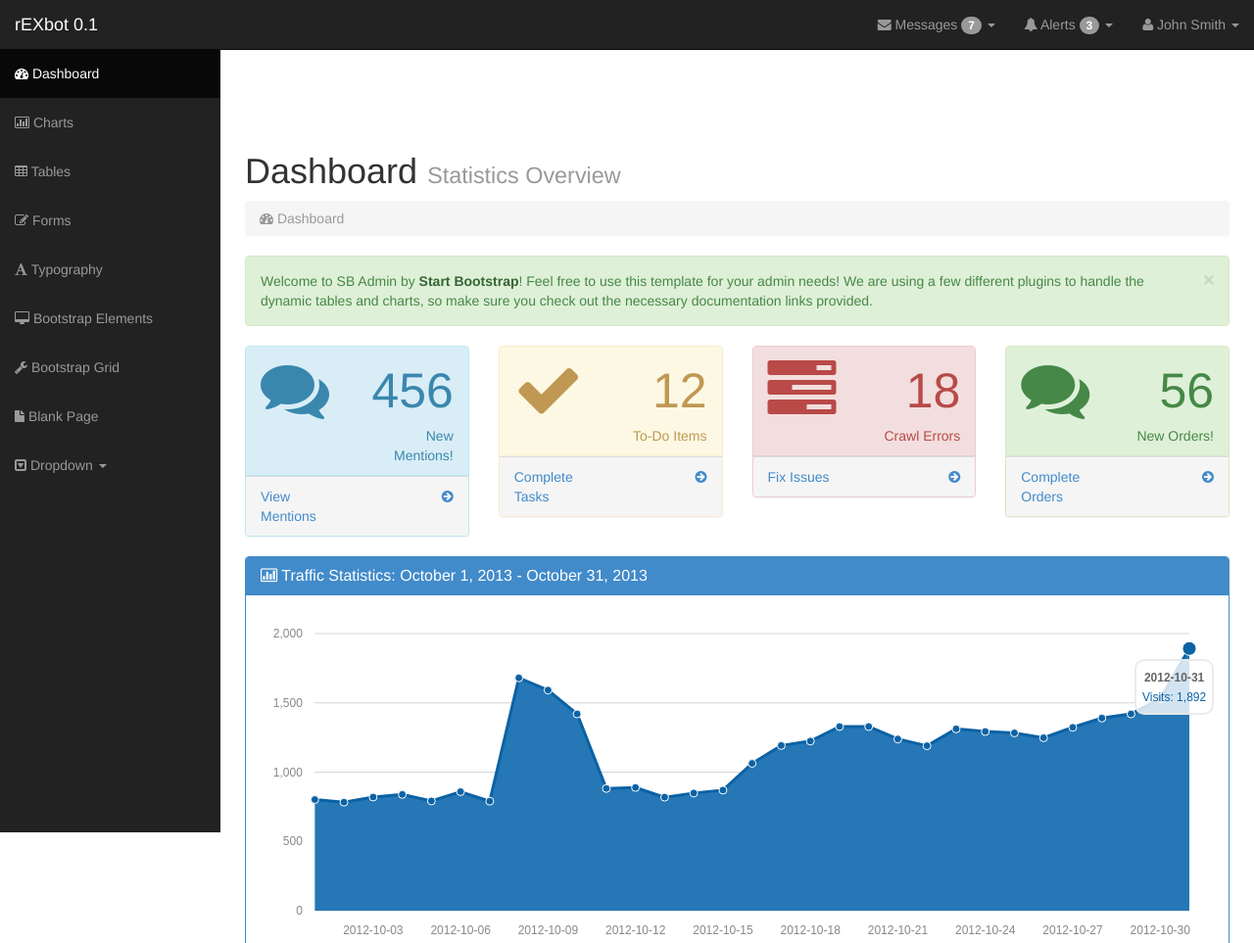
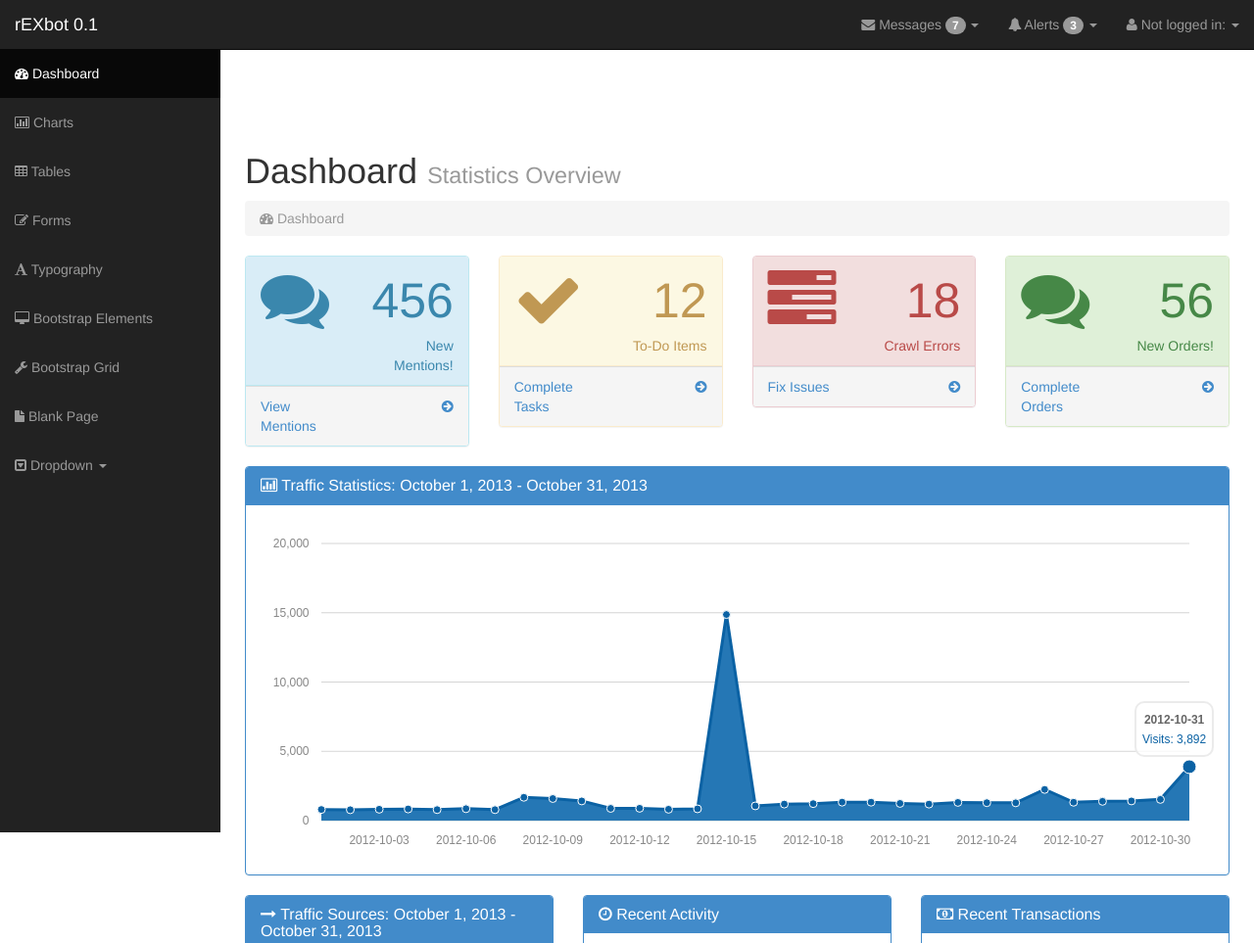
Before and after one commit to 3bm/rexxbot, a Django app: page / in a window 1280 px wide. Shown: the top 963 px of the page at 98% size. Run offline with Django 3.2, Linux system fonts and the light colour scheme; grey boxes labelled with a size stand in for pictures from a placeholder-image service; some libraries are stand-ins or nearby versions.

Commit message:
Updated index and charts

```diff
--- a/rexbotsite/rexbotapp/templates/dashboard/charts.html
+++ b/rexbotsite/rexbotapp/templates/dashboard/charts.html
@@ -38,7 +38,7 @@
         <!-- Collect the nav links, forms, and other content for toggling -->
         <div class="collapse navbar-collapse navbar-ex1-collapse">
           <ul class="nav navbar-nav side-nav">
-            <li><a href="index.html"><i class="fa fa-dashboard"></i> Dashboard</a></li>
+            <li><a href="/"><i class="fa fa-dashboard"></i> Dashboard</a></li>
             <li class="active"><a href="charts.html"><i class="fa fa-bar-chart-o"></i> Charts</a></li>
             <li><a href="tables.html"><i class="fa fa-table"></i> Tables</a></li>
             <li><a href="forms.html"><i class="fa fa-edit"></i> Forms</a></li>
--- a/rexbotsite/rexbotapp/templates/dashboard/index.html
+++ b/rexbotsite/rexbotapp/templates/dashboard/index.html
@@ -61,11 +61,11 @@
             <li class="dropdown messages-dropdown">
               <a href="#" class="dropdown-toggle" data-toggle="dropdown"><i class="fa fa-envelope"></i> Messages <span class="badge">7</span> <b class="caret"></b></a>
               <ul class="dropdown-menu">
-                <li class="dropdown-header">7 New Messages</li>
+                <li class="dropdown-header">N/A Messages</li>
                 <li class="message-preview">
                   <a href="#">
                     <span class="avatar"><img src="http://placehold.it/50x50"></span>
-                    <span class="name">John Smith:</span>
+                    <span class="name">Not logged in:</span>
                     <span class="message">Hey there, I wanted to ask you something...</span>
                     <span class="time"><i class="fa fa-clock-o"></i> 4:34 PM</span>
                   </a>
@@ -106,7 +106,7 @@
               </ul>
             </li>
             <li class="dropdown user-dropdown">
-              <a href="#" class="dropdown-toggle" data-toggle="dropdown"><i class="fa fa-user"></i> John Smith <b class="caret"></b></a>
+              <a href="#" class="dropdown-toggle" data-toggle="dropdown"><i class="fa fa-user"></i> Not logged in: <b class="caret"></b></a>
               <ul class="dropdown-menu">
                 <li><a href="#"><i class="fa fa-user"></i> Profile</a></li>
                 <li><a href="#"><i class="fa fa-envelope"></i> Inbox <span class="badge">7</span></a></li>
@@ -120,17 +120,16 @@
       </nav>
 
       <div id="page-wrapper">
-
         <div class="row">
           <div class="col-lg-12">
             <h1>Dashboard <small>Statistics Overview</small></h1>
             <ol class="breadcrumb">
               <li class="active"><i class="fa fa-dashboard"></i> Dashboard</li>
             </ol>
-            <div class="alert alert-success alert-dismissable">
+            <!-- <div class="alert alert-success alert-dismissable">
               <button type="button" class="close" data-dismiss="alert" aria-hidden="true">&times;</button>
               Welcome to SB Admin by <a class="alert-link" href="http://startbootstrap.com">Start Bootstrap</a>! Feel free to use this template for your admin needs! We are using a few different plugins to handle the dynamic tables and charts, so make sure you check out the necessary documentation links provided.
-            </div>
+            </div> -->
           </div>
         </div><!-- /.row -->
 
--- a/rexbotsite/rexbotsite/static/dashboard_engine/js/morris/chart-data-morris.js
+++ b/rexbotsite/rexbotsite/static/dashboard_engine/js/morris/chart-data-morris.js
@@ -8,7 +8,7 @@ Morris.Area({
   data: [
 	{ d: '2012-10-01', visits: 802 },
 	{ d: '2012-10-02', visits: 783 },
-	{ d: '2012-10-03', visits:  820 },
+	{ d: '2012-10-03', visits: 820 },
 	{ d: '2012-10-04', visits: 839 },
 	{ d: '2012-10-05', visits: 792 },
 	{ d: '2012-10-06', visits: 859 },
@@ -20,7 +20,7 @@ Morris.Area({
 	{ d: '2012-10-12', visits: 889 },
 	{ d: '2012-10-13', visits: 819 },
 	{ d: '2012-10-14', visits: 849 },
-	{ d: '2012-10-15', visits: 870 },
+	{ d: '2012-10-15', visits: 14870 },
 	{ d: '2012-10-16', visits: 1063 },
 	{ d: '2012-10-17', visits: 1192 },
 	{ d: '2012-10-18', visits: 1224 },
@@ -31,12 +31,12 @@ Morris.Area({
 	{ d: '2012-10-23', visits: 1312 },
 	{ d: '2012-10-24', visits: 1293 },
 	{ d: '2012-10-25', visits: 1283 },
-	{ d: '2012-10-26', visits: 1248 },
+	{ d: '2012-10-26', visits: 2248 },
 	{ d: '2012-10-27', visits: 1323 },
 	{ d: '2012-10-28', visits: 1390 },
 	{ d: '2012-10-29', visits: 1420 },
 	{ d: '2012-10-30', visits: 1529 },
-	{ d: '2012-10-31', visits: 1892 },
+	{ d: '2012-10-31', visits: 3892 },
   ],
   // The name of the data record attribute that contains x-visitss.
   xkey: 'd',
```
